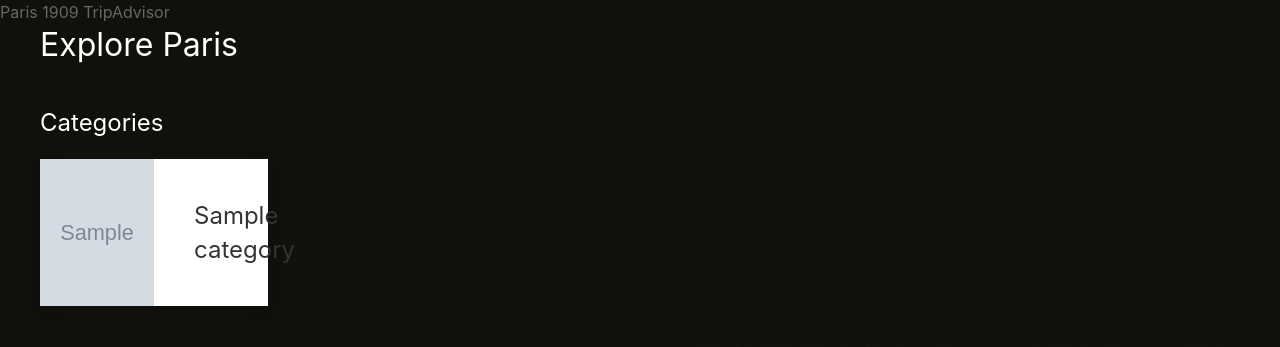
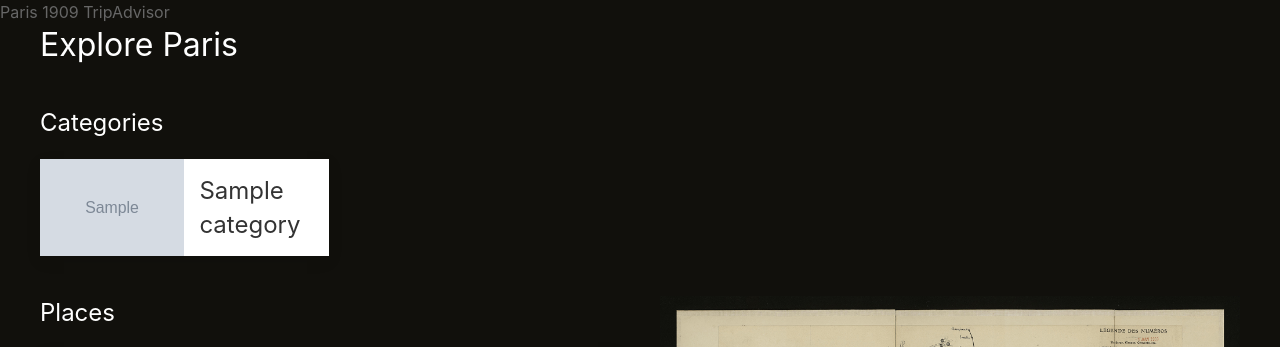
Before and after one commit to MrymZakani/Paris1909TripAdvisor, a Django app: page /explore/ in a window 1280 px wide. Shown: the top 347 px of the page. Run offline with Django 3.2, Linux system fonts and the light colour scheme; tables that the repository leaves empty hold one stand-in row (values such as "Sample post"); grey boxes marked "Sample" are stand-in pictures; some libraries are stand-ins or nearby versions.

Commit message:
improve categories

```diff
--- a/templates/places.html
+++ b/templates/places.html
@@ -8,7 +8,7 @@
 
         <h3>Categories</h3>
 
-        <div class="uk-child-width-1-5@m uk-grid-small uk-grid-match" uk-grid>
+        <div class="uk-child-width-1-4@m uk-grid-small uk-grid-match" uk-grid>
             {% for category in categories %}
                 <div>
                     <div class="uk-card uk-card-default uk-grid-collapse uk-child-width-1-2@s uk-margin" uk-grid>
@@ -16,10 +16,7 @@
                             <img src="{{ category.image }}" alt="" uk-cover>
                         </div>
                         <div>
-                            <div class="uk-card-body">
-                                <h3 class="uk-card-title">{{ category.name }}</h3>
-
-                            </div>
+                            <h4 class="uk-card-title uk-padding-small">{{ category.name }}</h4>
                         </div>
                     </div>
                 </div>
```
